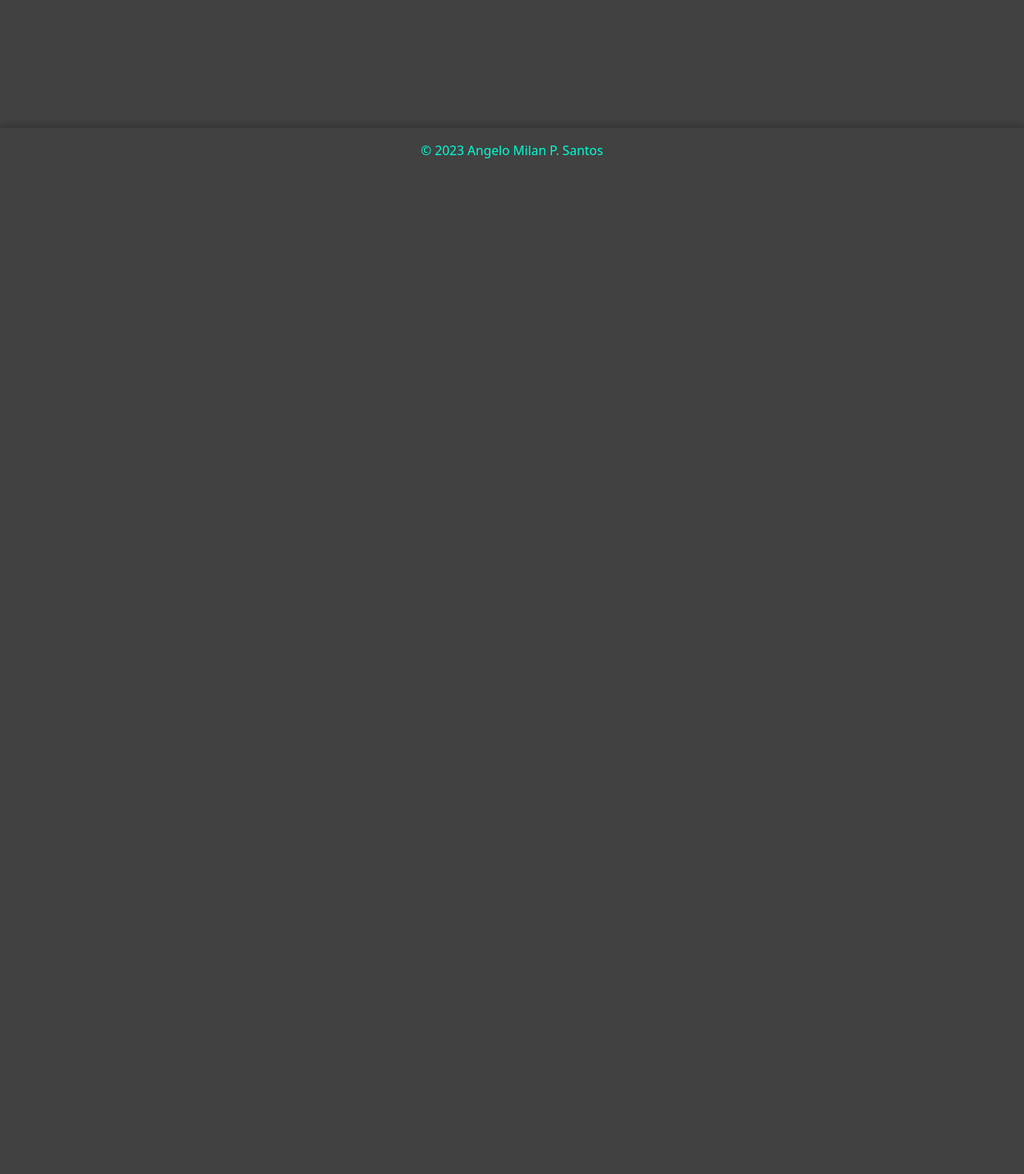
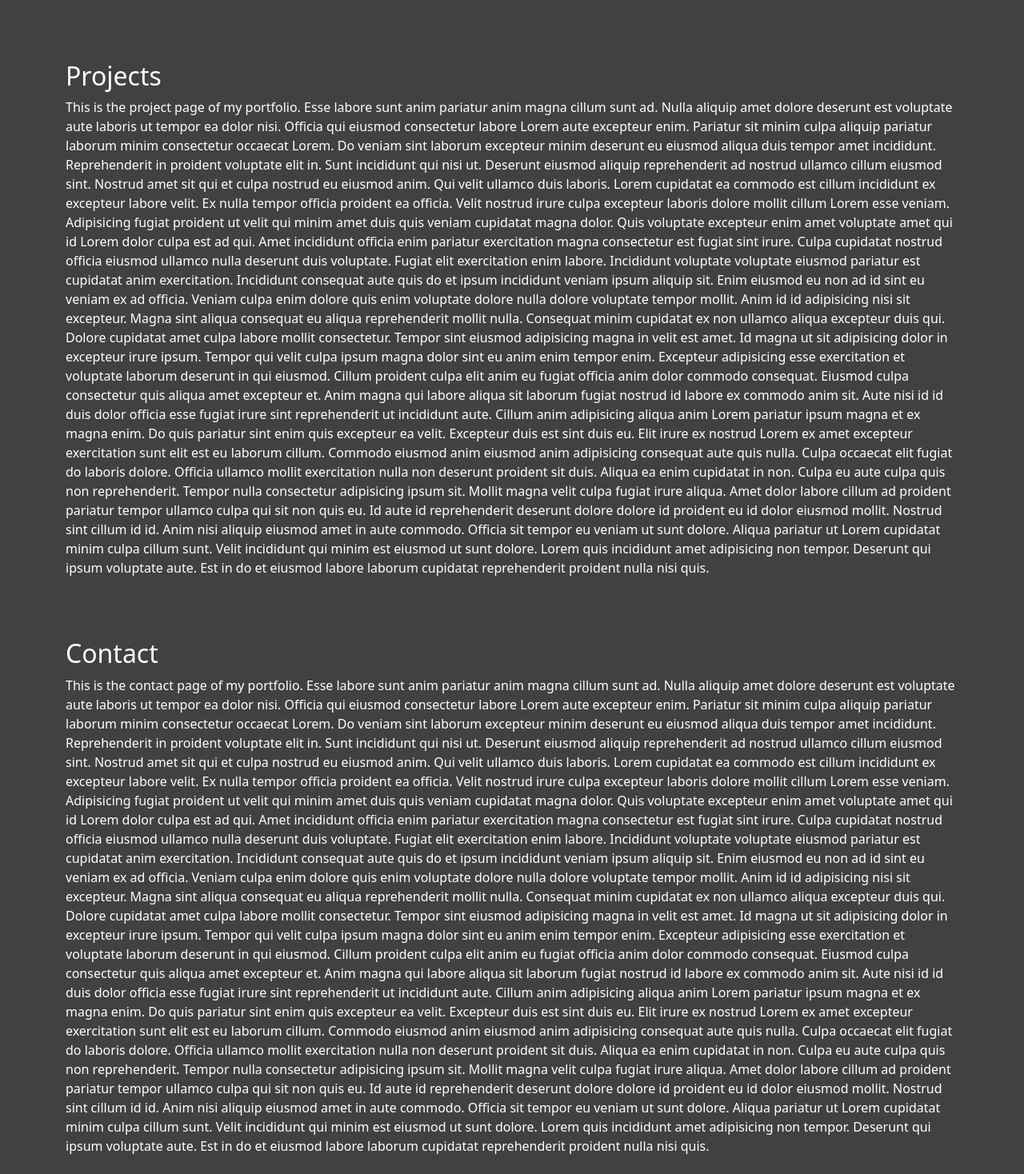
Before and after one commit to Gelo000/portfolio-app, an Angular app: page / in a window 1280 px wide. Shown: the part 1262-2730 px from the top of the page at 80% size. Before the commit the page ends 1478 px from the top, so only its background shows below. Built offline with nearby package versions, Linux system fonts and the light colour scheme.

Commit message:
Update app for GitHub Pages

```diff
--- a/angular.json
+++ b/angular.json
@@ -30,7 +30,8 @@
             ],
             "scripts": [
               "node_modules/jquery/dist/jquery.min.js",
-              "node_modules/bootstrap/dist/js/bootstrap.min.js"
+              "node_modules/bootstrap/dist/js/bootstrap.min.js",
+              "node_modules/bootstrap/dist/js/bootstrap.bundle.min.js"
             ]
           },
           "configurations": {
@@ -96,7 +97,8 @@
             ],
             "scripts": [
               "node_modules/jquery/dist/jquery.min.js",
-              "node_modules/bootstrap/dist/js/bootstrap.min.js"
+              "node_modules/bootstrap/dist/js/bootstrap.min.js",
+              "node_modules/bootstrap/dist/js/bootstrap.bundle.min.js"
             ]
           }
         }
--- a/src/app/app.component.html
+++ b/src/app/app.component.html
@@ -8,6 +8,14 @@
   <app-about></app-about>
 </div>
 
+<div id="projects" class="custom-padding-top-60 fade-in">
+  <app-projects></app-projects>
+</div>
+
+<div id="contact" class="custom-padding-top-60 fade-in">
+  <app-contact></app-contact>
+</div>
+
 <footer class="footer navbar-light custom-footer">
   <div class="container text-center">
     <span>&copy; 2023 Angelo Milan P. Santos</span>
--- a/src/app/app.module.ts
+++ b/src/app/app.module.ts
@@ -6,6 +6,8 @@ import { AppComponent } from './app.component';
 import { NavbarComponent } from './navbar/navbar.component';
 import { AboutComponent } from './about/about.component';
 import { HomeComponent } from './home/home.component';
+import { ProjectsComponent } from './projects/projects.component';
+import { ContactComponent } from './contact/contact.component';
 
 
 @NgModule({
@@ -13,7 +15,9 @@ import { HomeComponent } from './home/home.component';
     AppComponent,
     NavbarComponent,
     AboutComponent,
-    HomeComponent
+    HomeComponent,
+    ProjectsComponent,
+    ContactComponent
   ],
   imports: [
     BrowserModule,
--- /dev/null
+++ b/src/app/contact/contact.component.html
@@ -0,0 +1,24 @@
+<div class="container">
+    <h2>Contact</h2>
+    <p>This is the contact page of my portfolio.
+        Esse labore sunt anim pariatur anim magna cillum sunt ad. Nulla aliquip amet dolore deserunt est voluptate aute laboris ut tempor ea dolor nisi. Officia qui eiusmod consectetur labore Lorem aute excepteur enim. Pariatur sit minim culpa aliquip pariatur laborum minim consectetur occaecat Lorem. Do veniam sint laborum excepteur minim deserunt eu eiusmod aliqua duis tempor amet incididunt. Reprehenderit in proident voluptate elit in.
+
+Sunt incididunt qui nisi ut. Deserunt eiusmod aliquip reprehenderit ad nostrud ullamco cillum eiusmod sint. Nostrud amet sit qui et culpa nostrud eu eiusmod anim. Qui velit ullamco duis laboris.
+
+Lorem cupidatat ea commodo est cillum incididunt ex excepteur labore velit. Ex nulla tempor officia proident ea officia. Velit nostrud irure culpa excepteur laboris dolore mollit cillum Lorem esse veniam. Adipisicing fugiat proident ut velit qui minim amet duis quis veniam cupidatat magna dolor. Quis voluptate excepteur enim amet voluptate amet qui id Lorem dolor culpa est ad qui. Amet incididunt officia enim pariatur exercitation magna consectetur est fugiat sint irure. Culpa cupidatat nostrud officia eiusmod ullamco nulla deserunt duis voluptate.
+
+Fugiat elit exercitation enim labore. Incididunt voluptate voluptate eiusmod pariatur est cupidatat anim exercitation. Incididunt consequat aute quis do et ipsum incididunt veniam ipsum aliquip sit. Enim eiusmod eu non ad id sint eu veniam ex ad officia. Veniam culpa enim dolore quis enim voluptate dolore nulla dolore voluptate tempor mollit.
+
+Anim id id adipisicing nisi sit excepteur. Magna sint aliqua consequat eu aliqua reprehenderit mollit nulla. Consequat minim cupidatat ex non ullamco aliqua excepteur duis qui. Dolore cupidatat amet culpa labore mollit consectetur.
+
+Tempor sint eiusmod adipisicing magna in velit est amet. Id magna ut sit adipisicing dolor in excepteur irure ipsum. Tempor qui velit culpa ipsum magna dolor sint eu anim enim tempor enim. Excepteur adipisicing esse exercitation et voluptate laborum deserunt in qui eiusmod. Cillum proident culpa elit anim eu fugiat officia anim dolor commodo consequat. Eiusmod culpa consectetur quis aliqua amet excepteur et. Anim magna qui labore aliqua sit laborum fugiat nostrud id labore ex commodo anim sit.
+
+Aute nisi id id duis dolor officia esse fugiat irure sint reprehenderit ut incididunt aute. Cillum anim adipisicing aliqua anim Lorem pariatur ipsum magna et ex magna enim. Do quis pariatur sint enim quis excepteur ea velit. Excepteur duis est sint duis eu. Elit irure ex nostrud Lorem ex amet excepteur exercitation sunt elit est eu laborum cillum.
+
+Commodo eiusmod anim eiusmod anim adipisicing consequat aute quis nulla. Culpa occaecat elit fugiat do laboris dolore. Officia ullamco mollit exercitation nulla non deserunt proident sit duis. Aliqua ea enim cupidatat in non. Culpa eu aute culpa quis non reprehenderit. Tempor nulla consectetur adipisicing ipsum sit.
+
+Mollit magna velit culpa fugiat irure aliqua. Amet dolor labore cillum ad proident pariatur tempor ullamco culpa qui sit non quis eu. Id aute id reprehenderit deserunt dolore dolore id proident eu id dolor eiusmod mollit. Nostrud sint cillum id id. Anim nisi aliquip eiusmod amet in aute commodo. Officia sit tempor eu veniam ut sunt dolore.
+
+Aliqua pariatur ut Lorem cupidatat minim culpa cillum sunt. Velit incididunt qui minim est eiusmod ut sunt dolore. Lorem quis incididunt amet adipisicing non tempor. Deserunt qui ipsum voluptate aute. Est in do et eiusmod labore laborum cupidatat reprehenderit proident nulla nisi quis.
+    </p>
+</div>
--- /dev/null
+++ b/src/app/projects/projects.component.html
@@ -0,0 +1,24 @@
+<div class="container">
+    <h2>Projects</h2>
+    <p>This is the project page of my portfolio.
+        Esse labore sunt anim pariatur anim magna cillum sunt ad. Nulla aliquip amet dolore deserunt est voluptate aute laboris ut tempor ea dolor nisi. Officia qui eiusmod consectetur labore Lorem aute excepteur enim. Pariatur sit minim culpa aliquip pariatur laborum minim consectetur occaecat Lorem. Do veniam sint laborum excepteur minim deserunt eu eiusmod aliqua duis tempor amet incididunt. Reprehenderit in proident voluptate elit in.
+
+Sunt incididunt qui nisi ut. Deserunt eiusmod aliquip reprehenderit ad nostrud ullamco cillum eiusmod sint. Nostrud amet sit qui et culpa nostrud eu eiusmod anim. Qui velit ullamco duis laboris.
+
+Lorem cupidatat ea commodo est cillum incididunt ex excepteur labore velit. Ex nulla tempor officia proident ea officia. Velit nostrud irure culpa excepteur laboris dolore mollit cillum Lorem esse veniam. Adipisicing fugiat proident ut velit qui minim amet duis quis veniam cupidatat magna dolor. Quis voluptate excepteur enim amet voluptate amet qui id Lorem dolor culpa est ad qui. Amet incididunt officia enim pariatur exercitation magna consectetur est fugiat sint irure. Culpa cupidatat nostrud officia eiusmod ullamco nulla deserunt duis voluptate.
+
+Fugiat elit exercitation enim labore. Incididunt voluptate voluptate eiusmod pariatur est cupidatat anim exercitation. Incididunt consequat aute quis do et ipsum incididunt veniam ipsum aliquip sit. Enim eiusmod eu non ad id sint eu veniam ex ad officia. Veniam culpa enim dolore quis enim voluptate dolore nulla dolore voluptate tempor mollit.
+
+Anim id id adipisicing nisi sit excepteur. Magna sint aliqua consequat eu aliqua reprehenderit mollit nulla. Consequat minim cupidatat ex non ullamco aliqua excepteur duis qui. Dolore cupidatat amet culpa labore mollit consectetur.
+
+Tempor sint eiusmod adipisicing magna in velit est amet. Id magna ut sit adipisicing dolor in excepteur irure ipsum. Tempor qui velit culpa ipsum magna dolor sint eu anim enim tempor enim. Excepteur adipisicing esse exercitation et voluptate laborum deserunt in qui eiusmod. Cillum proident culpa elit anim eu fugiat officia anim dolor commodo consequat. Eiusmod culpa consectetur quis aliqua amet excepteur et. Anim magna qui labore aliqua sit laborum fugiat nostrud id labore ex commodo anim sit.
+
+Aute nisi id id duis dolor officia esse fugiat irure sint reprehenderit ut incididunt aute. Cillum anim adipisicing aliqua anim Lorem pariatur ipsum magna et ex magna enim. Do quis pariatur sint enim quis excepteur ea velit. Excepteur duis est sint duis eu. Elit irure ex nostrud Lorem ex amet excepteur exercitation sunt elit est eu laborum cillum.
+
+Commodo eiusmod anim eiusmod anim adipisicing consequat aute quis nulla. Culpa occaecat elit fugiat do laboris dolore. Officia ullamco mollit exercitation nulla non deserunt proident sit duis. Aliqua ea enim cupidatat in non. Culpa eu aute culpa quis non reprehenderit. Tempor nulla consectetur adipisicing ipsum sit.
+
+Mollit magna velit culpa fugiat irure aliqua. Amet dolor labore cillum ad proident pariatur tempor ullamco culpa qui sit non quis eu. Id aute id reprehenderit deserunt dolore dolore id proident eu id dolor eiusmod mollit. Nostrud sint cillum id id. Anim nisi aliquip eiusmod amet in aute commodo. Officia sit tempor eu veniam ut sunt dolore.
+
+Aliqua pariatur ut Lorem cupidatat minim culpa cillum sunt. Velit incididunt qui minim est eiusmod ut sunt dolore. Lorem quis incididunt amet adipisicing non tempor. Deserunt qui ipsum voluptate aute. Est in do et eiusmod labore laborum cupidatat reprehenderit proident nulla nisi quis.
+    </p>
+</div>
--- a/src/index.html
+++ b/src/index.html
@@ -11,7 +11,7 @@
   <link rel="stylesheet" href="https://cdnjs.cloudflare.com/ajax/libs/font-awesome/6.0.0-beta3/css/all.min.css" integrity="sha512-AQwYzA0mdOse0JODAimAVPt8cBb43P0QRyUMcGoYtDf8q3q0rJvUW3ng+oJfBt2CPT5NqJMCeSpd/MJLvC0X9w==" crossorigin="anonymous" referrerpolicy="no-referrer" />
 
 </head>
-<body class="custom-bg-darkgray" data-spy="scroll" data-target="#navbarNav" data-offset="50">
+<body class="custom-bg-darkgray" data-bs-spy="scroll" data-bs-target="#navbarNav" data-offset="50">
   <app-root class="bg-color-black"></app-root>
 </body>
 </html>
```
Also changed, not shown: src/app/contact/contact.component.ts (added, +10 -0 lines), src/app/projects/projects.component.ts (added, +10 -0 lines), src/app/contact/contact.component.css (added), src/app/projects/projects.component.css (added), 18 other files (tests, documents, lock files or other folders).
